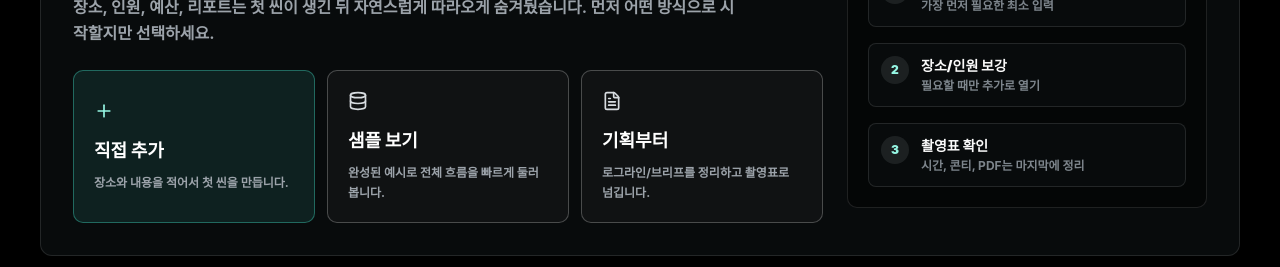
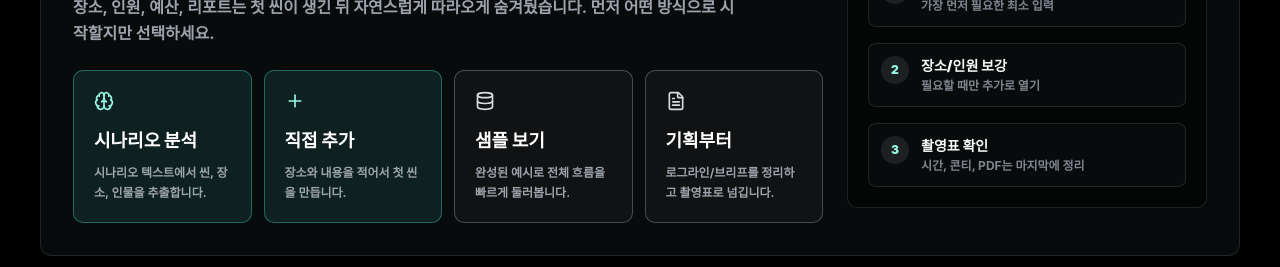
Before and after one commit to 2Eungk/prepro-studio, a Next.js app: page / in a window 1280 px wide. Shown: the part 685-952 px from the top of the page. Built offline with nearby package versions, Linux system fonts and the light colour scheme; no server answers.

Commit message:
feat: surface analyzer in first-run schedule

```diff
--- a/scripts/check-report-ux.mjs
+++ b/scripts/check-report-ux.mjs
@@ -69,6 +69,14 @@ const checks = [
       && page.indexOf('resetScheduleFilters();', page.indexOf('const handleGoSchedule = () => {')) > page.indexOf('const handleGoSchedule = () => {')
       && page.indexOf('resetScheduleFilters();', page.indexOf('const handleGoSchedule = () => {')) < page.indexOf("setActiveTab('schedule');", page.indexOf('const handleGoSchedule = () => {')),
   },
+  {
+    name: 'first-run schedule guide exposes analyzer import shortcut',
+    ok: page.includes('showEmptyScheduleGuide')
+      && page.includes('openScriptAnalyzer')
+      && page.includes("workspaceLanguage.gettingStarted.analyzer")
+      && page.indexOf('openScriptAnalyzer', page.indexOf('showEmptyScheduleGuide')) > page.indexOf('showEmptyScheduleGuide')
+      && page.indexOf('openScriptAnalyzer', page.indexOf('showEmptyScheduleGuide')) < page.indexOf("handleLoadSampleData(false)", page.indexOf('showEmptyScheduleGuide')),
+  },
 ];
 
 const failed = checks.filter((check) => !check.ok);
--- a/src/app/page.tsx
+++ b/src/app/page.tsx
@@ -3802,7 +3802,12 @@ export default function Home() {
                   <p className="mt-3 max-w-2xl text-sm font-bold leading-relaxed text-neutral-500 md:text-base">
                     장소, 인원, 예산, 리포트는 첫 {copy.item}이 생긴 뒤 자연스럽게 따라오게 숨겨뒀습니다. 먼저 어떤 방식으로 시작할지만 선택하세요.
                   </p>
-                  <div className="mt-6 grid gap-3 md:grid-cols-3">
+                  <div className="mt-6 grid gap-3 md:grid-cols-4">
+                    <button type="button" onClick={openScriptAnalyzer} className="rounded-2xl border border-teal-300/35 bg-teal-300/10 p-5 text-left transition-all hover:bg-teal-300/15">
+                      <Brain className="h-5 w-5 text-teal-200" />
+                      <div className="mt-4 text-lg font-black text-white">{template === 'event' ? '식순 정리' : template === 'ad' ? '광고 분석' : template === 'musicvideo' ? 'MV 콘티' : template === 'dance' ? '타임코드 콘티' : '시나리오 분석'}</div>
+                      <p className="mt-2 text-xs font-bold leading-relaxed text-neutral-500">{workspaceLanguage.gettingStarted.analyzer}</p>
+                    </button>
                     <button type="button" onClick={openNewSceneForm} className="rounded-2xl border border-teal-300/35 bg-teal-300/10 p-5 text-left transition-all hover:bg-teal-300/15">
                       <Plus className="h-5 w-5 text-teal-200" />
                       <div className="mt-4 text-lg font-black text-white">직접 추가</div>
```
